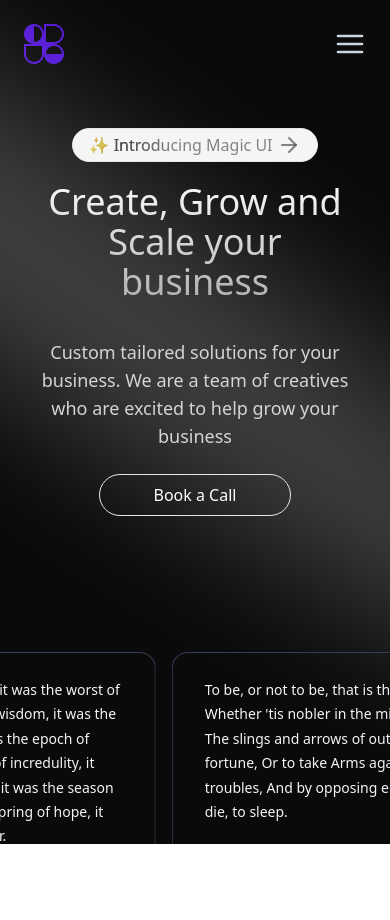
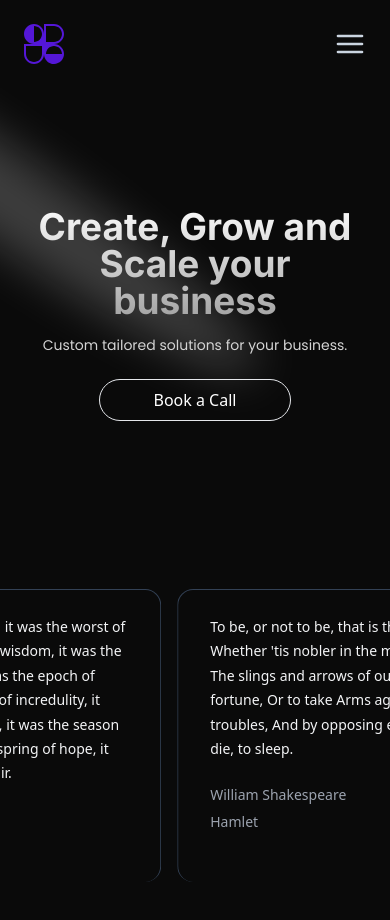
Before and after one commit to CyrusL06/KalekarTsMine, a React (Vite) app: page / in a window 390 px wide. Shown: the top 920 px of the page. Before the commit the page ends 844 px from the top, so only its background shows below. Built offline with nearby package versions, Linux system fonts and the light colour scheme.

Commit message:
Header more  optimize for mobile but text need to change experimenting with UI

```diff
--- a/src/App.tsx
+++ b/src/App.tsx
@@ -5,14 +5,17 @@
 import Navbar from "./components/navbar"
 import { Spotlight } from "./components/ui/Spotlight"
 import {InfiniteMovingCardsDemo} from "./components/InfiniteMovingCardsDemo"
-import { AnimatedShinyTextDemo } from "./components/AnimatedShinyTextDemo"
+// import { AnimatedShinyTextDemo } from "./components/AnimatedShinyTextDemo"
 
 
 
 function App() {
   return (
     // Background
-    <div className="w-full h-screen
+    // My screen was unscrollable because I set in as h-screen
+    //which sets the height of the entire app container to the full height of the screen.
+    //to fix the issue, you can try replacing h-screen with min-h-screen
+    <div className="w-full min-h-screen
     md:items-center md:justify-center
     bg-black/[0.96] antialiased bg-grid-white/[0.02]
     relative overflow-hidden">
@@ -24,37 +27,45 @@ function App() {
       fill="white"
       />
         {/* Main Container */}
-        <div className=" p-4 mx-auto relative z-10 w-full pt-10 md:pt-32 px-2 ">
+        <div className="h-50  p-4 mx-auto relative z-10 w-full pt-[100px] pb-[100px] md:pt-9 md:pb-0 px-2 ">
 
           {/* Shiny Text */}
-          <div className="pb-5">
+          {/* <div className="pb-5">
           <AnimatedShinyTextDemo />
-          </div>
+          </div> */}
+
 
           {/* Header Design */}
-          <div className=" text-4xl pb-5 md:text-7xl px-6 text-center
+          {/* OHH SHI its the normal {text-4xl} that controls the font */}
+          <div className=" font-Inter font-bold text-[37px] leading-none md:text-7xl
+          mt-5  md:mt-2  px-6 text-center
           bg-clip-text text-transparent
           bg-gradient-to-b from-neutral-50 to-neutral-400 bg-opacity-50">
             Create, Grow and <br/> Scale your business
           </div>
 
 
-            <p className="mt-4 text-lg font-normal text-neutral-300 max-w-lg text-center mx-auto px-4" >
+            <p className="mt-4 text-sm md:text-base sm:text-xs font-Poppins
+             text-neutral-300 max-w-sm text-center mx-auto px-4" >
                 Custom tailored solutions for your business.
-                 We are a team of creatives who are excited to help grow your business
+
             </p>
 
             <a href="/book"
             className="cursor pointer
             flex items-center
-            justify-center border rounded-full w-48 p-2 mx-auto my-6 text-white
+            justify-center border rounded-full
+            w-48 p-2 mx-auto my-6 text-white
             ">
               Book a Call
             </a>
 
+
+
+
         </div>
 
-        <div className="w-full pt-20 ">
+        <div className="w-full pt-7 md:pt-20 ">
               {/* Cards */}
               <InfiniteMovingCardsDemo />
             </div>
--- a/src/components/AnimatedShinyTextDemo.tsx
+++ b/src/components/AnimatedShinyTextDemo.tsx
@@ -6,11 +6,11 @@ export function AnimatedShinyTextDemo() {
   return (
     <div className="z-10 flex items-center justify-center p-0 sm:w-full md:w-auto">
       <div className={cn(
-        "group rounded-full border bg-neutral-100 text-base text-white hover:cursor-pointer hover:bg-neutral-200 dark:bg-neutral-900 dark:hover:bg-neutral-800",
+        "group rounded-full border text-base text-white hover:cursor-pointer hover:bg-neutral-200 dark:bg-neutral-900 dark:hover:bg-neutral-800",
         "p-0" // Remove default padding
       )}>
         <AnimatedShinyText className="inline-flex items-center justify-center px-4 py-1 hover:text-neutral-600 hover:dark:text-neutral-400">
-          <span className="m-0 p-0">✨ Introducing Magic UI</span>
+          <span className="m-0 p-0 text-gray-300">✨ Introducing Magic UI</span>
           <ArrowRight className="ml-1 transition-transform duration-300 ease-in-out group-hover:translate-x-0.5" />
         </AnimatedShinyText>
       </div>
--- a/src/components/navbar.tsx
+++ b/src/components/navbar.tsx
@@ -43,25 +43,7 @@ const Navbar = () => {
           {/* <div className="hover:text-gray-50">Pricing</div> */}
         </div>
 
-        {/* Menu on Mobile */}
-        <div className="flex md:hidden">
-          {isDroppedDownVisible ? (
-            <>
-              <X
-                onClick={toggleDropDown}
-                className="w-8 h-8 text-slate-300 cursor-pointer"
-              />
-              {/* Uncomment to use the DropDownMenu */}
-              {/* Passes closeDropDown */}
-              <DropDownMenu onClose={closeDropDown} />
-            </>
-          ) : (
-            <AlignJustify
-              onClick={toggleDropDown}
-              className="w-8 h-8 text-slate-300 cursor-pointer"
-            />
-          )}
-        </div>
+
           {/* contact + TS design */}
         <div className=" hidden md:flex
         inline-flex h-12 animate-shimmer items-center justify-center rounded-md border border-slate-800 bg-[linear-gradient(110deg,#000103,45%,#1e2631,55%,#000103)] bg-[length:200%_100%] px-6 font-medium text-slate-400 transition-colors focus:outline-none focus:ring-2 focus:ring-slate-400 focus:ring-offset-2 focus:ring-offset-slate-50  ">
@@ -82,6 +64,25 @@ const Navbar = () => {
                 </span>
             </button> */}
         </div>
+        {/* Menu on Mobile */}
+        <div className="flex md:hidden">
+          {isDroppedDownVisible ? (
+            <>
+              <X
+                onClick={toggleDropDown}
+                className="w-8 h-8 text-slate-300 cursor-pointer"
+              />
+              {/* Uncomment to use the DropDownMenu */}
+              {/* Passes closeDropDown */}
+              <DropDownMenu onClose={closeDropDown} />
+            </>
+          ) : (
+            <AlignJustify
+              onClick={toggleDropDown}
+              className="w-8 h-8 text-slate-300 cursor-pointer"
+            />
+          )}
+        </div>
       </div>
     </div>
   );
--- a/src/components/ui/Spotlight.tsx
+++ b/src/components/ui/Spotlight.tsx
@@ -10,7 +10,7 @@ export const Spotlight = ({ className, fill }: SpotlightProps) => {
     <svg
       // Customize spotlight height and width
       className={cn(
-        "animate-spotlight pointer-events-none absolute z-[1]  h-[169%] w-[438%] lg:w-[84%] opacity-0",
+        "animate-spotlight pointer-events-none absolute z-[1]  h-[99%] w-[158%] lg:w-[104%] opacity-0 md:z-[1]  md:h-[98%] md:w-[438%] md:lg:w-[84%] md:opacity-0",
         className
       )}
       xmlns="http://www.w3.org/2000/svg"
--- a/src/index.css
+++ b/src/index.css
@@ -1,17 +1,13 @@
 /* IMport fonts from google */
 @import url('https://fonts.googleapis.com/css2?family=Poppins:ital,wght@0,100;0,200;0,300;0,400;0,500;0,600;0,700;0,800;0,900;1,100;1,200;1,300;1,400;1,500;1,600;1,700;1,800;1,900&display=swap');
-
+@import url('https://fonts.googleapis.com/css2?family=Inter:ital,opsz,wght@0,14..32,100..900;1,14..32,100..900&display=swap');
 
 @tailwind base;
 @tailwind components;
 @tailwind utilities;
 
 :root {
-  /* --primary-100: #e0f2fe;
-  --primary-200: #bae6fd;
-  --primary-300: #7dd3fc;
-  --primary-400: #38bdf8;
-  --primary-500: #0ea5e9; */
+
 
    --primary-50: #fff1f2;
    --primary-100: #ffe4e6;
@@ -24,17 +20,11 @@
    --primary-800: #9f1239;
    --primary-900: #881337;
    --primary-950: #4c0519;
-    /* ... other colors ... */
+
   }
 
 
 
 @layer base {
-  @font-family {
-    font-family: 'Poppins';
-    font-style: normal;
-    font-weight: 400;
-    font-display: swap;
-    src: url(https://fonts.googleapis.com/css2?family=Poppins:ital,wght@0,100;0,200;0,300;0,400;0,500;0,600;0,700;0,800;0,900;1,100;1,200;1,300;1,400;1,500;1,600;1,700;1,800;1,900&display=swap) format('woff2');
-  }
+
 }
--- a/tailwind.config.js
+++ b/tailwind.config.js
@@ -8,6 +8,7 @@ export default {
     extend: {
       fontFamily: {
         Poppins: ["Poppins", "sans-serif"],
+        Inter: ["Inter", "sans-serif"],
       },
       colors: {
 
```
